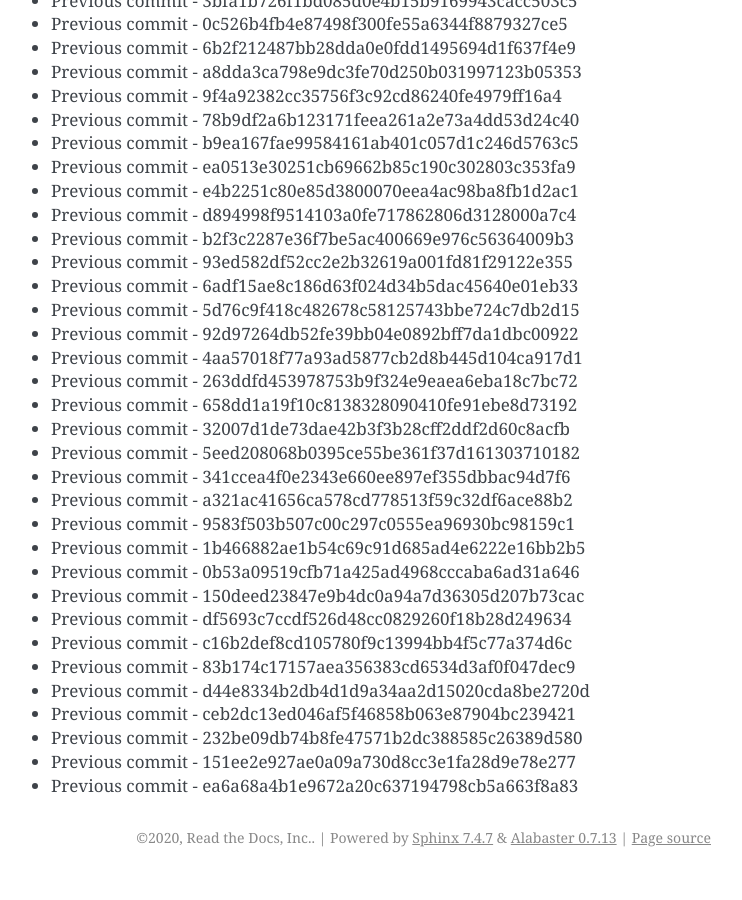
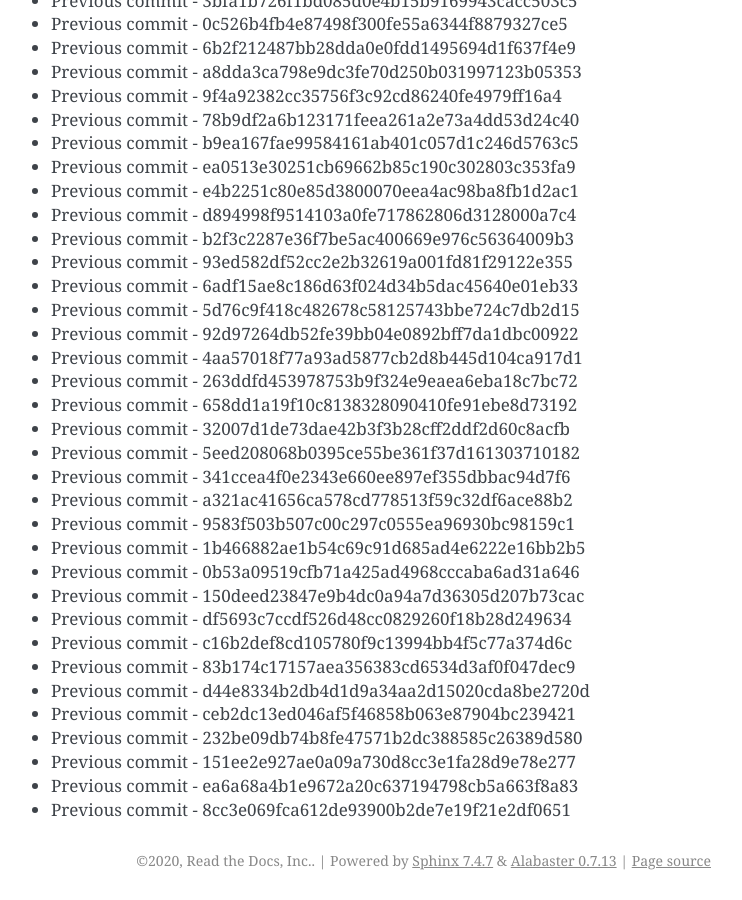
Before and after one commit to readthedocs/rtd-git-stresstest, a Sphinx documentation site: the page built from docs/updates.rst, in a window 1280 px wide and 900 px high, scrolled down 23143 px. Shown: the whole window, without its empty margins (399-1141 px from the left). Built offline with Sphinx 7.4.7, drawn with Linux system fonts in a browser that asks for light colours; before the commit the page ends 24020 px from its top, so only the background shows below that.

Commit message:
Generating commit from previous: 8cc3e069fca612de93900b2de7e19f21e2df0651

```diff
--- a/docs/updates.rst
+++ b/docs/updates.rst
@@ -1004,3 +1004,4 @@ It can be tested for any performance characteristics.
 * Previous commit - 232be09db74b8fe47571b2dc388585c26389d580
 * Previous commit - 151ee2e927ae0a09a730d8cc3e1fa28d9e78e277
 * Previous commit - ea6a68a4b1e9672a20c637194798cb5a663f8a83
+* Previous commit - 8cc3e069fca612de93900b2de7e19f21e2df0651
```
